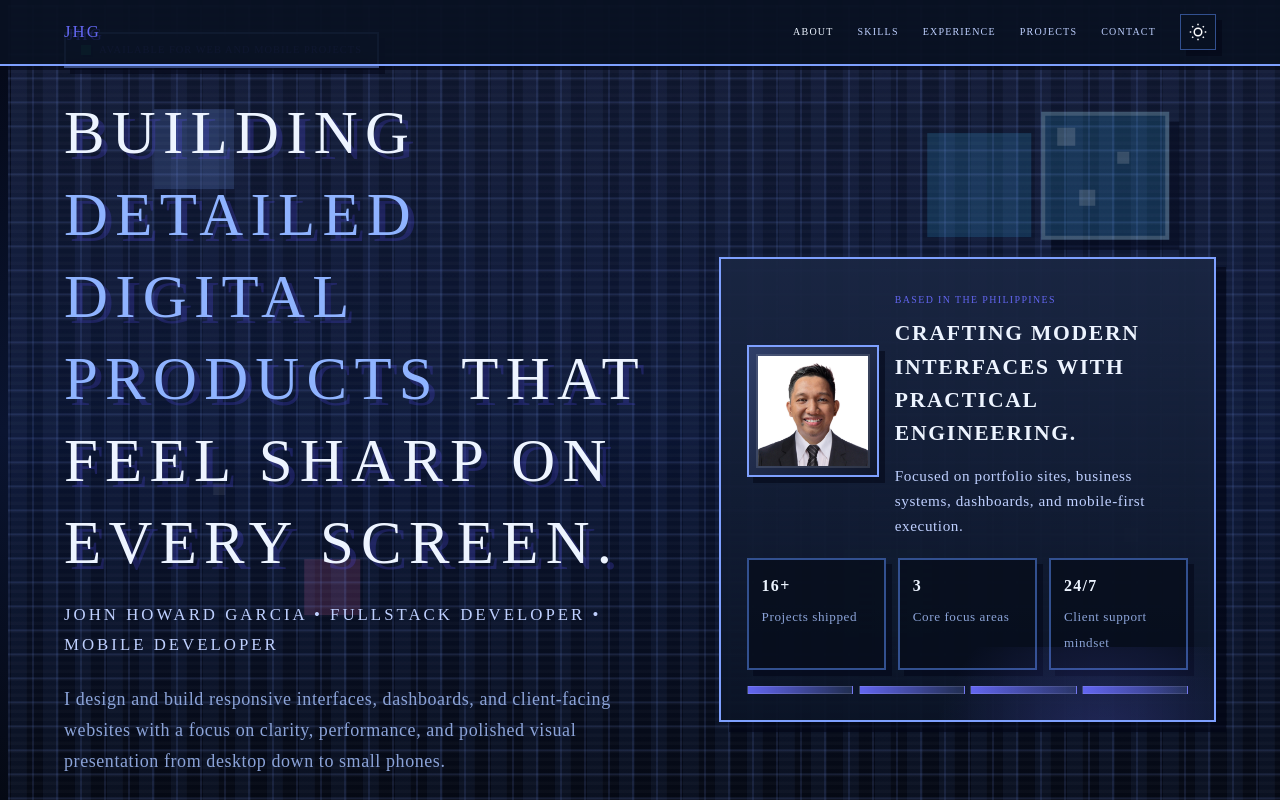
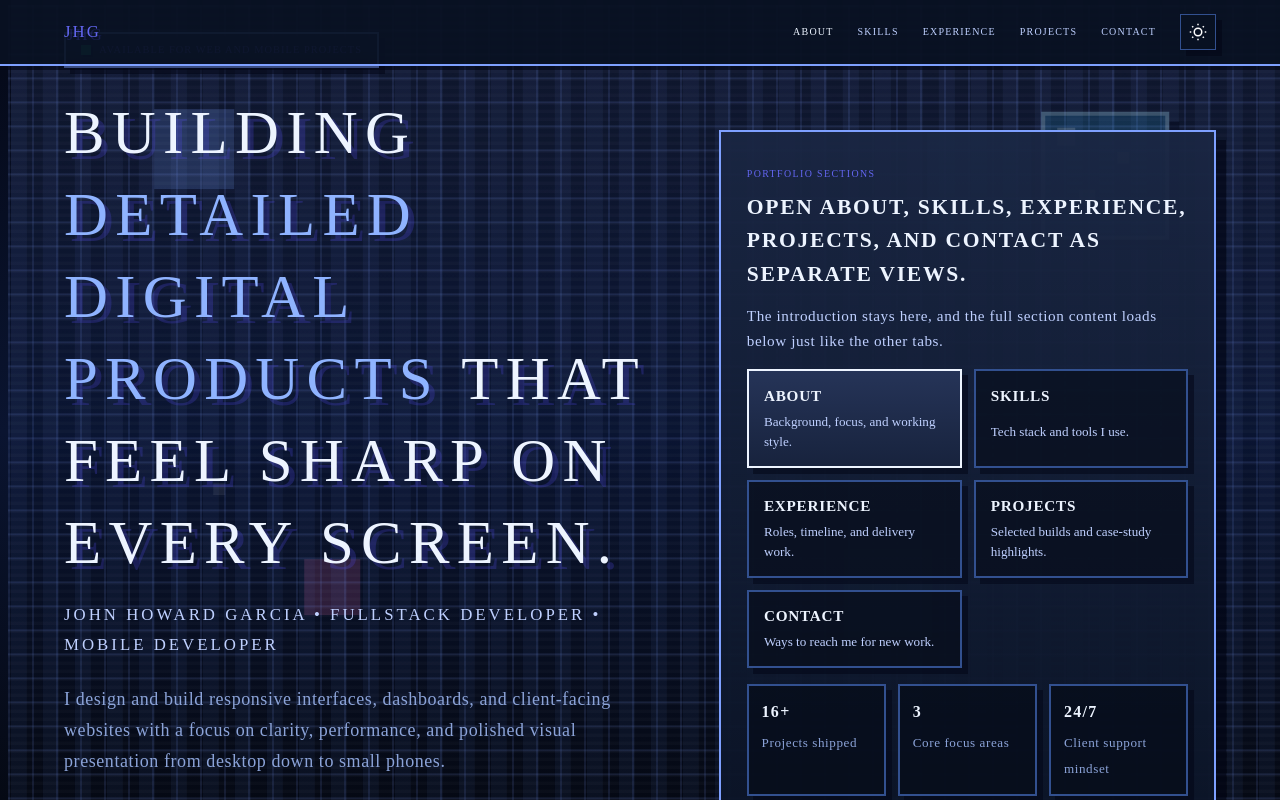
Before and after one commit to Howard-23/Howard, a Next.js app: page / in a window 1280 px wide. Shown: the top 800 px of the page. Built offline with nearby package versions, Linux system fonts and the light colour scheme.

Commit message:
Update portfolio

```diff
--- a/app/globals.css
+++ b/app/globals.css
@@ -475,37 +475,10 @@ select {
   pointer-events: none;
 }
 
-.hero-profile-top {
-  display: grid;
-  grid-template-columns: 132px minmax(0, 1fr);
-  gap: 1rem;
-  align-items: center;
-  margin-bottom: 1.25rem;
-}
-
-.hero-portrait-frame {
-  position: relative;
-  aspect-ratio: 1;
-  padding: 0.45rem;
-  background:
-    linear-gradient(135deg, rgba(126, 160, 255, 0.35), rgba(126, 160, 255, 0.08)),
-    var(--bg);
-  border: 2px solid var(--border-light);
-  box-shadow: var(--surface-shadow);
-}
-
-.hero-portrait {
-  width: 100%;
-  height: 100%;
-  object-fit: cover;
-  object-position: center 18%;
-  display: block;
-  border: 2px solid rgba(255, 255, 255, 0.12);
-}
-
-.hero-profile-meta {
+.hero-section-header {
   position: relative;
   z-index: 1;
+  margin-bottom: 1rem;
 }
 
 .hero-kicker {
@@ -518,7 +491,7 @@ select {
   text-transform: uppercase;
 }
 
-.hero-profile-meta h2 {
+.hero-section-header h2 {
   font-family: var(--font-display);
   font-size: clamp(1rem, 2vw, 1.35rem);
   letter-spacing: 0.08em;
@@ -527,10 +500,58 @@ select {
   margin-bottom: 0.75rem;
 }
 
-.hero-profile-meta p {
+.hero-section-header p {
   color: var(--text-secondary);
   font-size: 0.95rem;
   line-height: 1.65;
+}
+
+.hero-section-nav {
+  position: relative;
+  z-index: 1;
+  display: grid;
+  grid-template-columns: repeat(2, minmax(0, 1fr));
+  gap: 0.75rem;
+  margin-bottom: 1rem;
+}
+
+.hero-section-link {
+  display: grid;
+  gap: 0.35rem;
+  padding: 0.9rem 0.95rem;
+  text-align: left;
+  background: rgba(6, 11, 24, 0.58);
+  border: 2px solid var(--border);
+  color: var(--text-primary);
+  box-shadow: var(--surface-shadow);
+  transition: transform 180ms ease, border-color 180ms ease, background 180ms ease;
+}
+
+.hero-section-link:hover,
+.hero-section-link:focus-visible {
+  transform: translateY(-2px);
+  border-color: var(--primary-400);
+  background: rgba(18, 28, 52, 0.82);
+}
+
+.hero-section-link.active {
+  border-color: var(--primary-400);
+  background:
+    linear-gradient(180deg, rgba(126, 160, 255, 0.18), rgba(126, 160, 255, 0.05)),
+    rgba(18, 28, 52, 0.9);
+}
+
+.hero-section-link strong {
+  font-size: 0.95rem;
+  font-weight: 700;
+  letter-spacing: 0.05em;
+  text-transform: uppercase;
+}
+
+.hero-section-link span {
+  color: var(--text-secondary);
+  font-size: 0.82rem;
+  line-height: 1.5;
 }
 
 .hero-stats-grid {
@@ -1663,8 +1684,9 @@ select {
 }
 
 .nav-links-mobile .nav-link {
-  font-size: 0.8rem;
-  line-height: 1.8;
+  min-height: 56px;
+  font-size: 1rem;
+  line-height: 1.4;
   letter-spacing: 0.12em;
   padding: 1rem 1.25rem;
   width: 100%;
@@ -1676,6 +1698,12 @@ select {
   border-bottom: none;
 }
 
+.nav-links-mobile .btn-icon {
+  min-width: 56px;
+  min-height: 56px;
+  padding: 0.9rem !important;
+}
+
 /* ============================================
    RESPONSIVE
    ============================================ */
@@ -1723,14 +1751,8 @@ select {
     width: 100%;
   }
 
-  .hero-profile-top {
-    grid-template-columns: 1fr;
+  .hero-section-header {
     text-align: center;
-  }
-
-  .hero-portrait-frame {
-    width: min(100%, 180px);
-    margin: 0 auto;
   }
 
   .hero-description {
@@ -1805,6 +1827,7 @@ select {
 
   .about-highlights,
   .about-stats,
+  .hero-section-nav,
   .hero-stats-grid {
     grid-template-columns: 1fr;
   }
@@ -2144,8 +2167,9 @@ select {
   }
 
   .nav-links-mobile .nav-link {
-    padding: 0.625rem 1.25rem;
-    font-size: 0.68rem;
+    min-height: 60px;
+    padding: 0.95rem 1.25rem;
+    font-size: 0.9rem;
   }
 }
 
--- a/app/page.tsx
+++ b/app/page.tsx
@@ -79,6 +79,14 @@ const heroStats = [
   { value: "3", label: "Core focus areas" },
   { value: "24/7", label: "Client support mindset" }
 ];
+
+const sectionDescriptions: Record<SectionKey, string> = {
+  about: "Background, focus, and working style.",
+  skills: "Tech stack and tools I use.",
+  experience: "Roles, timeline, and delivery work.",
+  projects: "Selected builds and case-study highlights.",
+  contact: "Ways to reach me for new work."
+};
 
 const aboutHighlights = [
   "Responsive interfaces that stay polished across desktop, tablet, and mobile.",
@@ -247,15 +255,25 @@ export default function Home() {
 
             <motion.div className="hero-visual" variants={fadeInUp}>
               <div className="hero-profile-card">
-                <div className="hero-profile-top">
-                  <div className="hero-portrait-frame">
-                    <img src="/profile.jpg" alt="John Howard P. Garcia" className="hero-portrait" />
-                  </div>
-                  <div className="hero-profile-meta">
-                    <span className="hero-kicker">Based in the Philippines</span>
-                    <h2>Crafting modern interfaces with practical engineering.</h2>
-                    <p>Focused on portfolio sites, business systems, dashboards, and mobile-first execution.</p>
-                  </div>
+                <div className="hero-section-header">
+                  <span className="hero-kicker">Portfolio sections</span>
+                  <h2>Open About, Skills, Experience, Projects, and Contact as separate views.</h2>
+                  <p>The introduction stays here, and the full section content loads below just like the other tabs.</p>
+                </div>
+
+                <div className="hero-section-nav">
+                  {sectionNavItems.map((item) => (
+                    <button
+                      key={item.key}
+                      type="button"
+                      className={`hero-section-link ${activeSection === item.key ? "active" : ""}`}
+                      onClick={() => handleSectionSelect(item.key)}
+                      aria-pressed={activeSection === item.key}
+                    >
+                      <strong>{item.label}</strong>
+                      <span>{sectionDescriptions[item.key]}</span>
+                    </button>
+                  ))}
                 </div>
 
                 <div className="hero-stats-grid">
```
